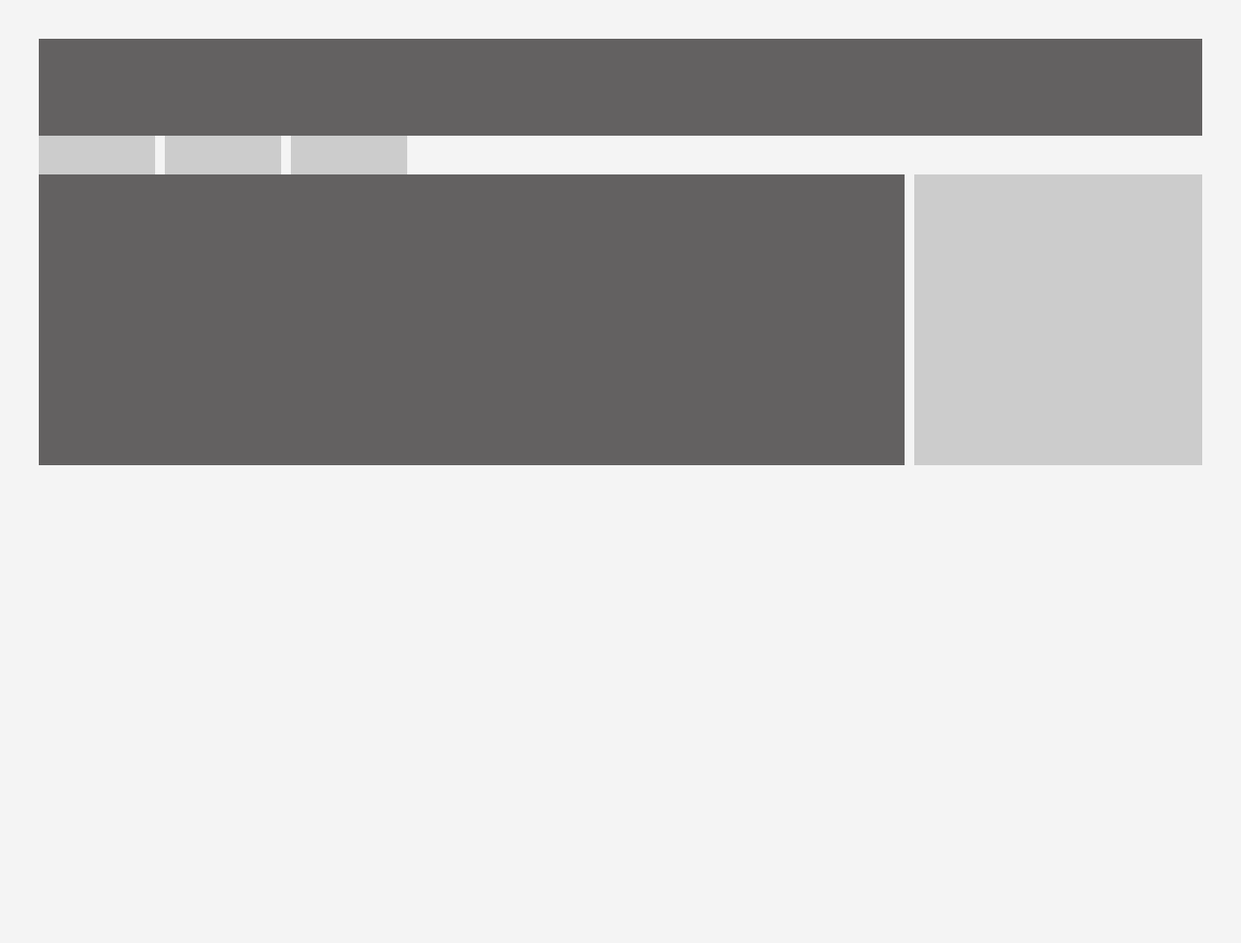
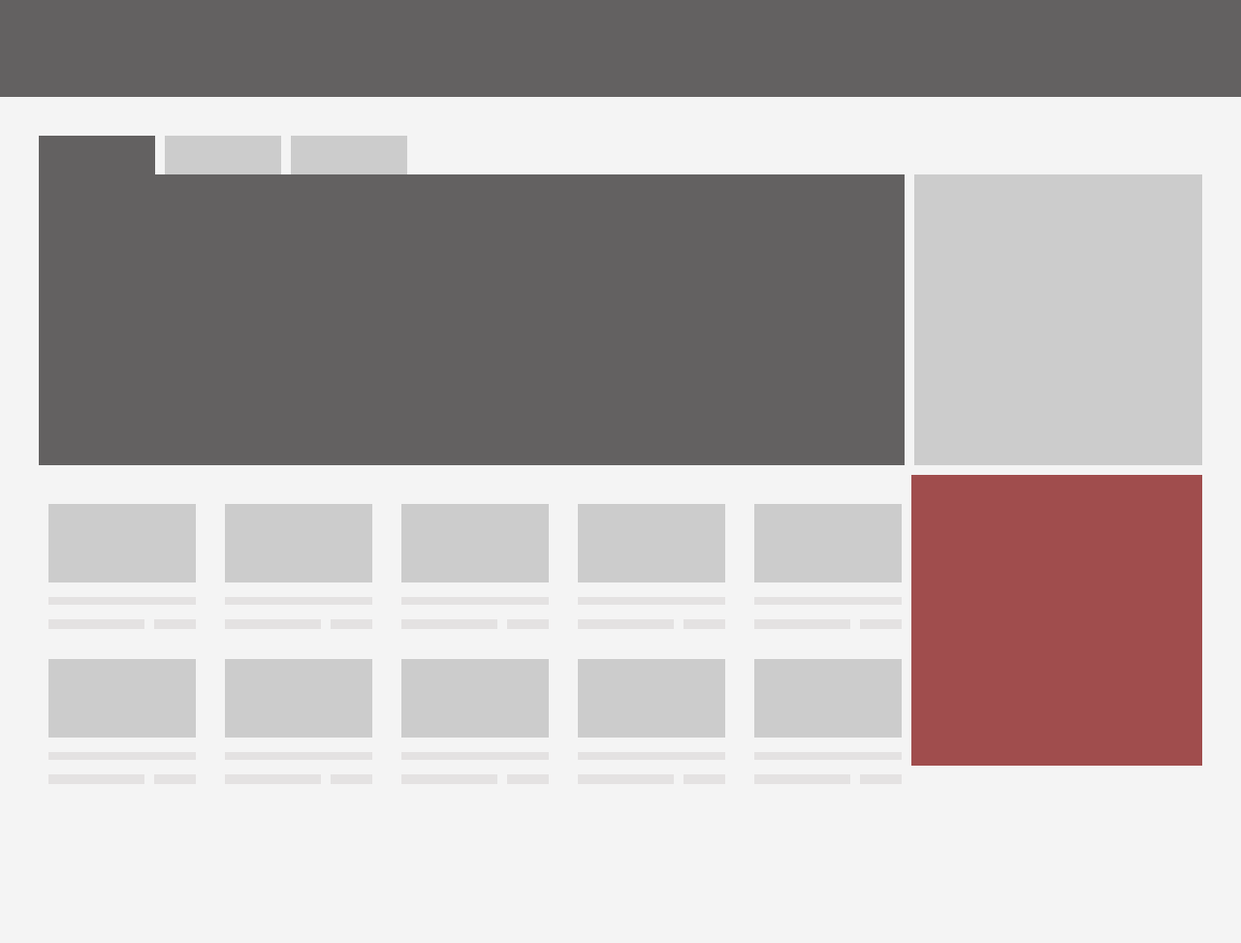
Before and after one commit to hibamofeed/GSG4, a plain HTML site: page cssflexbox/index.html in a window 1280 px wide. Shown: the whole page at 97% size. After the commit the page ends 870 px from the top, so only its background shows below. Drawn offline with Linux system fonts and the light colour scheme.

Commit message:
Update index.html

```diff
--- a/cssflexbox/index.html
+++ b/cssflexbox/index.html
@@ -7,13 +7,15 @@
     <link rel="stylesheet" href="styles.css">
 </head>
 <body>
+
+    <div class="header"></div>
+
     <div class="container">
         <!-- Header Section -->
-        <div class="header"></div>
 
         <!-- Navigation Section -->
         <div class="navigation">
-            <div class="nav-item"></div>
+            <div id ="n1" class="nav-item"></div>
             <div class="nav-item"></div>
             <div class="nav-item"></div>
         </div>
@@ -27,22 +29,110 @@
         </div>
 
         <!-- Grid Section -->
+         <div class="grid">
         <div class="grid-section">
-            <div class="grid-item"></div>
-            <div class="grid-item"></div>
-            <div class="grid-item"></div>
-            <div class="grid-item"></div>
-            <div class="grid-item"></div>
-            <div class="grid-item"></div>
-            <div class="grid-item"></div>
-            <div class="grid-item"></div>
-            <div class="grid-item"></div>
-            <div class="grid-item"></div>
-            <div class="grid-item"></div>
-            <div class="grid-item"></div>
+            <div class="grid-item">
+                <div class="square"></div>
+                <div class="b"></div>
+                <div class="bar-chart">
+
+                    <div class="bar"></div>
+                    <div class="bar"></div>
+                </div>
+            </div>
+            <div class="grid-item">
+
+                <div class="square"></div>
+                <div class="b"></div>
+
+                <div class="bar-chart">
+                    <div class="bar"></div>
+                    <div class="bar"></div>
+                </div>
+            </div>
+            <div class="grid-item">
+                <div class="square"></div>
+                <div class="b"></div>
+
+                <div class="bar-chart">
+                    <div class="bar"></div>
+                    <div class="bar"></div>
+                </div>
+            </div>
+            <div class="grid-item">
+                <div class="square"></div>
+                <div class="b"></div>
+
+                <div class="bar-chart">
+                    <div class="bar"></div>
+                    <div class="bar"></div>
+                </div>
+            </div>
+            <div class="grid-item">
+                <div class="square"></div>
+                <div class="b"></div>
+
+                <div class="bar-chart">
+                    <div class="bar"></div>
+                    <div class="bar"></div>
+                </div>
+            </div>
+            <div class="grid-item">
+                <div class="square"></div>
+                <div class="b"></div>
+
+                <div class="bar-chart">
+                    <div class="bar"></div>
+                    <div class="bar"></div>
+                </div>
+            </div>
+            <div class="grid-item">
+                <div class="square"></div>
+                <div class="b"></div>
+
+                <div class="bar-chart">
+                    <div class="bar"></div>
+                    <div class="bar"></div>
+                </div>
+            </div>
+            <div class="grid-item">
+                <div class="square"></div>
+                <div class="b"></div>
+
+                <div class="bar-chart">
+                    <div class="bar"></div>
+                    <div class="bar"></div>
+                </div>
+            </div>
+            <div class="grid-item">
+                <div class="square"></div>
+                <div class="b"></div>
+
+                <div class="bar-chart">
+                    <div class="bar"></div>
+                    <div class="bar"></div>
+                </div>
+            </div>
+            <div class="grid-item">
+                <div class="square"></div>
+                <div class="b"></div>
+
+                <div class="bar-chart">
+
+                    <div class="bar"></div>
+                    <div class="bar"></div>
+                </div>
+            </div>
+
         </div>
 
 
+        <div class="grid-right">
+
+            </div>
+
+        </div>
     </div>
+
 </body>
 </html>
```
